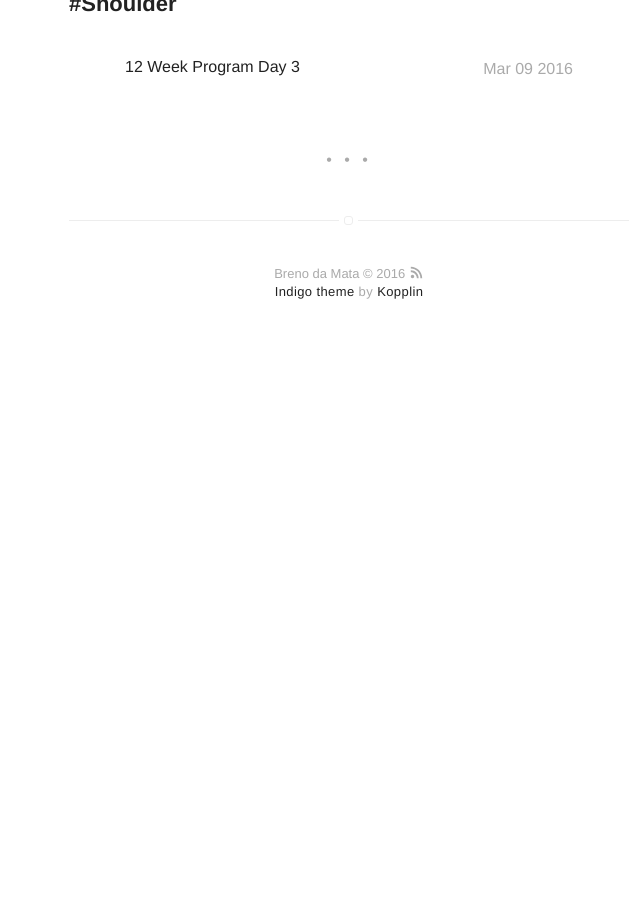
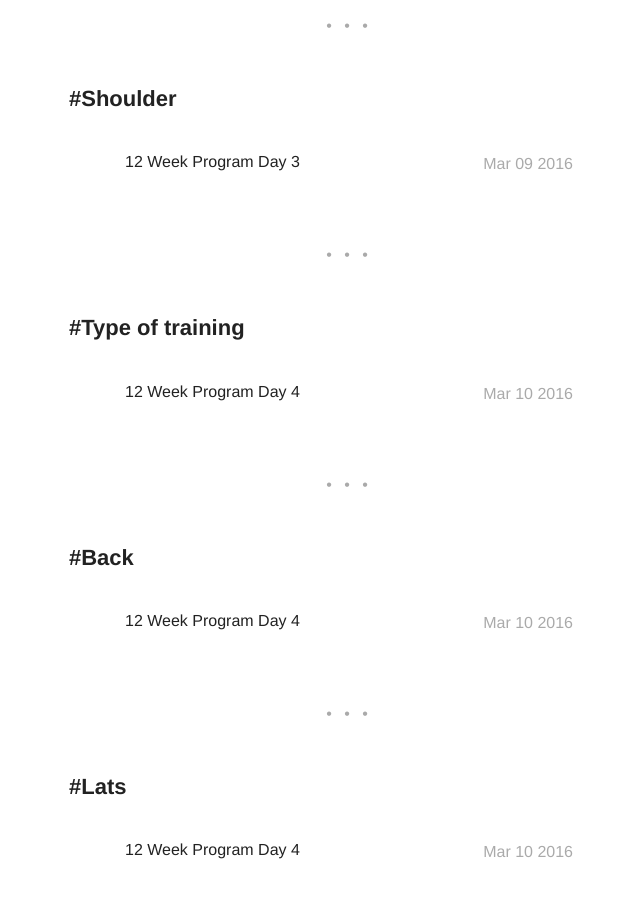
Before and after one commit to brenodamata/old_page, a Jekyll site: the page built from tags.html, in a window 1280 px wide and 900 px high, scrolled down 4826 px. Shown: the whole window, without its empty margins (291-931 px from the left). Built offline with Jekyll 4.4.1, drawn with Linux system fonts in a browser that asks for light colours; before the commit the page ends 5190 px from its top, so only the background shows below that; part of the change alters nothing that is shown; some of the changed text lies outside the part shown.

Commit message:
💪 Day 4 setup

```diff
--- a/assets/templates/12-week-program.markdown
+++ b/_posts/2016-03-10-12-week-program-day-4.markdown
@@ -1,26 +1,25 @@
 ---
-title: "12 Week Program Day N"
+title: "12 Week Program Day 4"
 layout: post
-date: YYYY-MM-DD HH:MM
+date: 2016-03-10 10:28
 tag:
 - 12 week fitness
 - Type of training
-- Muscle group 1
-- Muscle group 2
+- Back
+- Lats
 blog: true
 draft: true
 star: false
 ---
-## [Muscle groups, Active rest day] type of training [Y3T, FST7, GVT, HIIT, DTP]
-<!-- ## Chest and Triceps Y3T (Example) -->
+## Back and Lats Y3T
 
 BodySpace: [:muscle:](http://bodyspace.bodybuilding.com/brenodamata/) <br>
 Fitbit: [:running:](https://www.fitbit.com/user/3WJZ2S) <br>
 Energy Level: :battery: out of 4 <br>
 Self Rating: :question: :one: - :keycap_ten:<br>
 <!-- Choose one: -->
-Calorie Surplus: **200** = 3000 calories intake - 2800 calories burned <br>
-Calorie Deficit: **-200** = 2060 calories intake - 2800 calories burned <br>
+<!-- Calorie Surplus: **200** = 3000 calories intake - 2800 calories burned <br>
+Calorie Deficit: **-200** = 2060 calories intake - 2800 calories burned <br> -->
 
 ## Muscles Worked & Stats
 
@@ -117,12 +116,12 @@ Treadmill: **100% speed was X
 
 #### :droplet: Water intake:
 ~N lts.
-![Markdowm Image][water]
-<figcaption class="caption">Water intake tracked with Lifesum</figcaption>
 
-#### :egg: Breakfast: *Calories* **kcal** | *Carbs* **g** | *Protein* **g** | *Fat* **g**
-<!-- Time and what's for breakfast -->
-<!-- Example: :clock930: Three large eggs. 1 slice of whole wheat bread with organic blueberries preserves. 1 Cup of coffee. -->
+<!-- ![Markdowm Image][water]
+<figcaption class="caption">Water intake tracked with Lifesum</figcaption> -->
+
+#### :egg: Breakfast: *Calories* **724** | *Carbs* **81g** | *Protein* **52g** | *Fat* **21g**
+:clock930: A cup of diced pineapple, 50g of mint, 1 tbs of organic chia seeds, 1/2 scoop of Hydro Whey, 1 leaf of kale, 1/2 of lemon with 12oz of water. Three large eggs. 2 slices of whole wheat bread with organic blueberries preserves. 1 Cup of coffee with organic brown sugar.
 
 #### :poultry_leg: Lunch: *Calories* **kcal** | *Carbs* **g** | *Protein* **g** | *Fat* **g**
 <!-- Time and what's for lunch -->
@@ -144,11 +143,11 @@ Treadmill: **100% speed was X
 <!-- Time and what's for dinner -->
 <!-- :clock930: 1 scoop of Caisine and 1 Banana with 14oz of water. 1 Apple. -->
 
-![Markdowm Image][nutrition-intake]
+<!-- ![Markdowm Image][nutrition-intake]
 <figcaption class="caption">Nutrition intake graph breakdown with Lifesum</figcaption>
 
 ![Markdowm Image][nutrition-info]
-<figcaption class="caption">Nutrition information details with Lifesum</figcaption>
+<figcaption class="caption">Nutrition information details with Lifesum</figcaption> -->
 
 #### :dart: Targets:
 
@@ -165,9 +164,9 @@ Fat | q | 108 | 78 | 117
 
 ## Current Body Composition
 :sunny: :new_moon: Measured *when? (post workout, sunrise) **8:13PM** <br>
-Weight: <!-- **174.3 lbs** *:small_red_triangle:1.9 lbs* --><br>
-Bodyfat: <!-- **16.1%** *:small_red_triangle_down:0.2%* --><br>
-BMI: <!-- **25.2** *:small_red_triangle:0.3* -->
+Weight: **168.6 lbs** *:small_red_triangle_down:1.1 lbs*<br>
+Bodyfat: **15.7%** *:small_red_triangle:0.8%*<br>
+BMI: **24.4** *:small_red_triangle_down:0.2*
 
 ![Markdowm Image][weight]
 <figcaption class="caption">Weight graph from Fitbit</figcaption>
@@ -217,19 +216,19 @@ Peak: <!-- **? BPM** --> - Fatburn Zone :fire: :sweat_drops:
 
 ## Side Notes
 
-<!-- :sunny: Day time notes <br>
-:new_moon: Night time notes <br> -->
+:sunny: Underslept, 2 nights in a row. <br>
+<!-- :new_moon: Night time notes <br> -->
 
 <!-- :smoking: :fist: -->
 
 <!-- Links: -->
 
 [example]: https://ipfs.pics/ipfs/Qmc2UGFKA21U6oATLpvajBSiNQo7DZcproprrRkbXjFXaL
-[weight]: h
+[weight]: https://ipfs.pics/ipfs/QmW3FgNGeD46kHEryFUw1ftEUqRw254WkKxYeKaouz7DJA
 [activity]: h
 [calories]: h
 [heart-rate]: h
-[sleep]: h
+[sleep]: https://ipfs.pics/ipfs/QmW3FgNGeD46kHEryFUw1ftEUqRw254WkKxYeKaouz7DJA
 [water]: h
 [progress-pic-1]: h
 [progress-pic-2]: h
```
Also changed, not shown: 9 other files.
